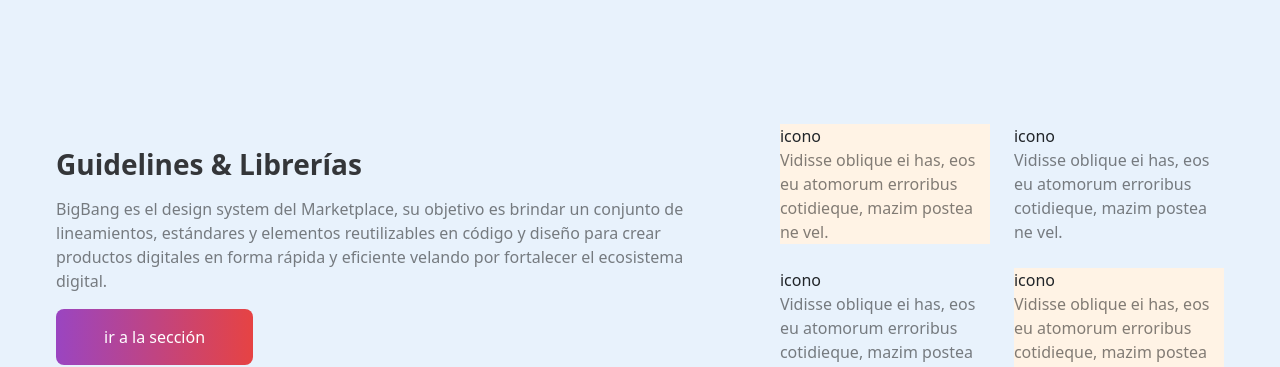
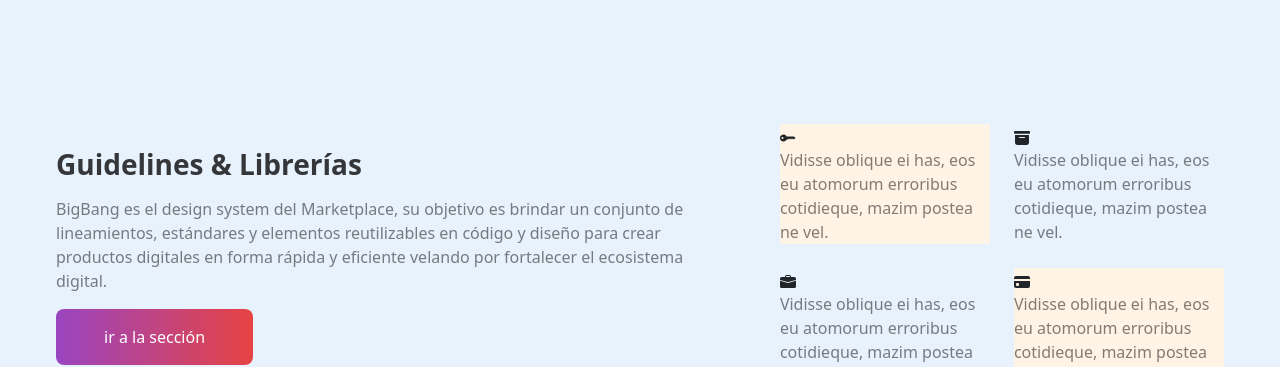
Before and after one commit to Bnja-A/proyecto_ch, a website: page index.html in a window 1280 px wide. Shown: the part 2740-3107 px from the top of the page. Drawn offline with nearby package versions, Linux system fonts and the light colour scheme.

Commit message:
Iconos de bootstrap

```diff
--- a/index.html
+++ b/index.html
@@ -120,19 +120,28 @@
         <article class="sec3">
             <section class="sec3_icon">
                 <div class="icon1 pd1">
-                    <div>icono</div>
+                    <svg xmlns="http://www.w3.org/2000/svg" width="16" height="16" fill="currentColor" class="bi bi-key-fill" viewBox="0 0 16 16">
+                        <path d="M3.5 11.5a3.5 3.5 0 1 1 3.163-5H14L15.5 8 14 9.5l-1-1-1 1-1-1-1 1-1-1-1 1H6.663a3.5 3.5 0 0 1-3.163 2zM2.5 9a1 1 0 1 0 0-2 1 1 0 0 0 0 2z"/>
+                      </svg>
                     <p>Vidisse oblique ei has, eos eu atomorum erroribus cotidieque, mazim postea ne vel.</p>
                 </div>
                 <div class="icon2 pd2">
-                    <div>icono</div>
+                    <svg xmlns="http://www.w3.org/2000/svg" width="16" height="16" fill="currentColor" class="bi bi-archive-fill" viewBox="0 0 16 16">
+                        <path d="M12.643 15C13.979 15 15 13.845 15 12.5V5H1v7.5C1 13.845 2.021 15 3.357 15h9.286zM5.5 7h5a.5.5 0 0 1 0 1h-5a.5.5 0 0 1 0-1zM.8 1a.8.8 0 0 0-.8.8V3a.8.8 0 0 0 .8.8h14.4A.8.8 0 0 0 16 3V1.8a.8.8 0 0 0-.8-.8H.8z"/>
+                      </svg>
                     <p>Vidisse oblique ei has, eos eu atomorum erroribus cotidieque, mazim postea ne vel.</p>
                 </div>
                 <div class="icon3 pd3">
-                    <div>icono</div>
+                    <svg xmlns="http://www.w3.org/2000/svg" width="16" height="16" fill="currentColor" class="bi bi-briefcase-fill" viewBox="0 0 16 16">
+                        <path d="M6.5 1A1.5 1.5 0 0 0 5 2.5V3H1.5A1.5 1.5 0 0 0 0 4.5v1.384l7.614 2.03a1.5 1.5 0 0 0 .772 0L16 5.884V4.5A1.5 1.5 0 0 0 14.5 3H11v-.5A1.5 1.5 0 0 0 9.5 1h-3zm0 1h3a.5.5 0 0 1 .5.5V3H6v-.5a.5.5 0 0 1 .5-.5z"/>
+                        <path d="M0 12.5A1.5 1.5 0 0 0 1.5 14h13a1.5 1.5 0 0 0 1.5-1.5V6.85L8.129 8.947a.5.5 0 0 1-.258 0L0 6.85v5.65z"/>
+                      </svg>
                     <p>Vidisse oblique ei has, eos eu atomorum erroribus cotidieque, mazim postea ne vel.</p>
                 </div>
                 <div class="icon4 pd4">
-                    <div>icono</div>
+                    <svg xmlns="http://www.w3.org/2000/svg" width="16" height="16" fill="currentColor" class="bi bi-credit-card-fill" viewBox="0 0 16 16">
+                        <path d="M0 4a2 2 0 0 1 2-2h12a2 2 0 0 1 2 2v1H0V4zm0 3v5a2 2 0 0 0 2 2h12a2 2 0 0 0 2-2V7H0zm3 2h1a1 1 0 0 1 1 1v1a1 1 0 0 1-1 1H3a1 1 0 0 1-1-1v-1a1 1 0 0 1 1-1z"/>
+                      </svg>
                     <p>Vidisse oblique ei has, eos eu atomorum erroribus cotidieque, mazim postea ne vel.</p>
                 </div>
             </section>
--- a/package.json
+++ b/package.json
@@ -1,10 +1,10 @@
 {
   "scripts": {
-    "build-css":"node-sass --include-path scss scss/style.scss css/main.css",
-    "watch-css":"nodemon -e scss -x \"npm run build-css\""
+    "build-css": "node-sass --include-path scss scss/style.scss css/main.css",
+    "watch-css": "nodemon -e scss -x \"npm run build-css\""
   },
-
   "dependencies": {
+    "bootstrap-icons": "^1.9.1",
     "node-sass": "^7.0.1",
     "nodemon": "^2.0.19"
   }
```
Also changed, not shown: 1 other file.
